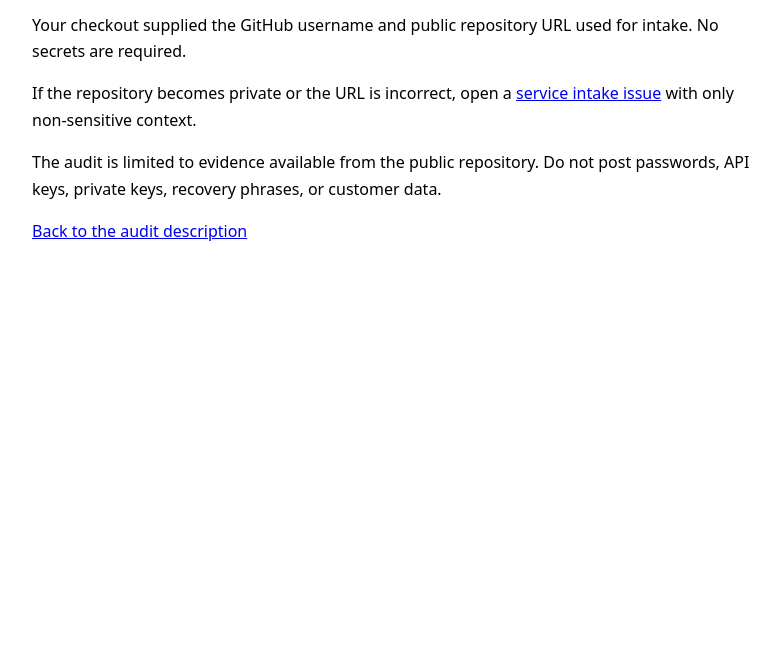
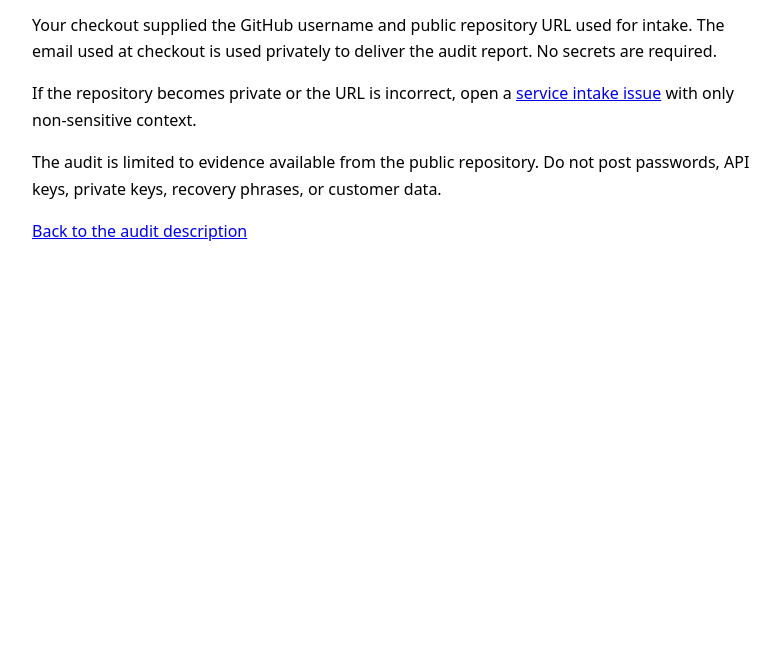
Before and after one commit to OssaBellator/ai-agent-hardening, a plain HTML site: page audit-thank-you.html in a window 1280 px wide. Shown: the part 132-800 px from the top of the page, without its empty margins (248-1028 px from the left). Drawn offline with Linux system fonts and the light colour scheme.

Commit message:
Update audit-thank-you.html

```diff
--- a/audit-thank-you.html
+++ b/audit-thank-you.html
@@ -1 +1 @@
-<!doctype html><html lang="en"><head><meta charset="utf-8"><meta name="viewport" content="width=device-width,initial-scale=1"><meta name="robots" content="noindex"><title>Audit purchase received</title><style>:root{color-scheme:light dark;font-family:system-ui,-apple-system,Segoe UI,sans-serif}body{max-width:720px;margin:0 auto;padding:48px 20px;line-height:1.65}</style></head><body><h1>Audit purchase received</h1><p>Your checkout supplied the GitHub username and public repository URL used for intake. No secrets are required.</p><p>If the repository becomes private or the URL is incorrect, open a <a href="https://github.com/OssaBellator/ai-agent-hardening/issues/new?template=service-intake.md">service intake issue</a> with only non-sensitive context.</p><p>The audit is limited to evidence available from the public repository. Do not post passwords, API keys, private keys, recovery phrases, or customer data.</p><p><a href="./audit.html">Back to the audit description</a></p></body></html>
+<!doctype html><html lang="en"><head><meta charset="utf-8"><meta name="viewport" content="width=device-width,initial-scale=1"><meta name="robots" content="noindex"><title>Audit purchase received</title><style>:root{color-scheme:light dark;font-family:system-ui,-apple-system,Segoe UI,sans-serif}body{max-width:720px;margin:0 auto;padding:48px 20px;line-height:1.65}</style></head><body><h1>Audit purchase received</h1><p>Your checkout supplied the GitHub username and public repository URL used for intake. The email used at checkout is used privately to deliver the audit report. No secrets are required.</p><p>If the repository becomes private or the URL is incorrect, open a <a href="https://github.com/OssaBellator/ai-agent-hardening/issues/new?template=service-intake.md">service intake issue</a> with only non-sensitive context.</p><p>The audit is limited to evidence available from the public repository. Do not post passwords, API keys, private keys, recovery phrases, or customer data.</p><p><a href="./audit.html">Back to the audit description</a></p></body></html>
```
